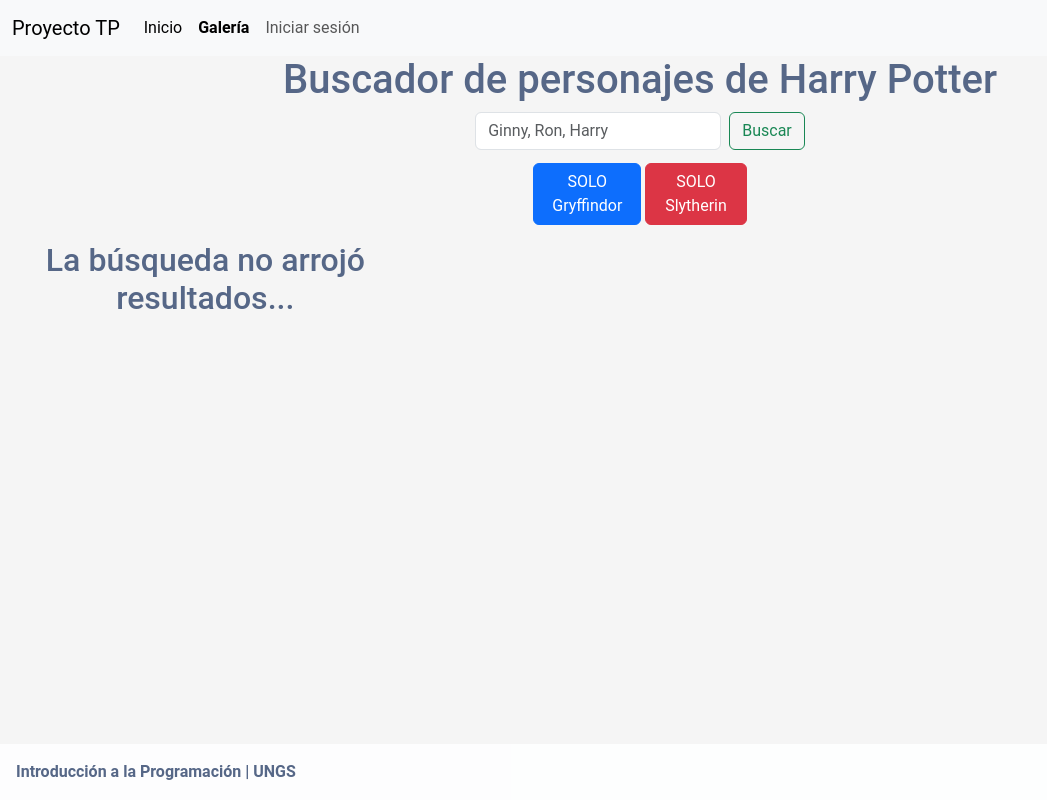
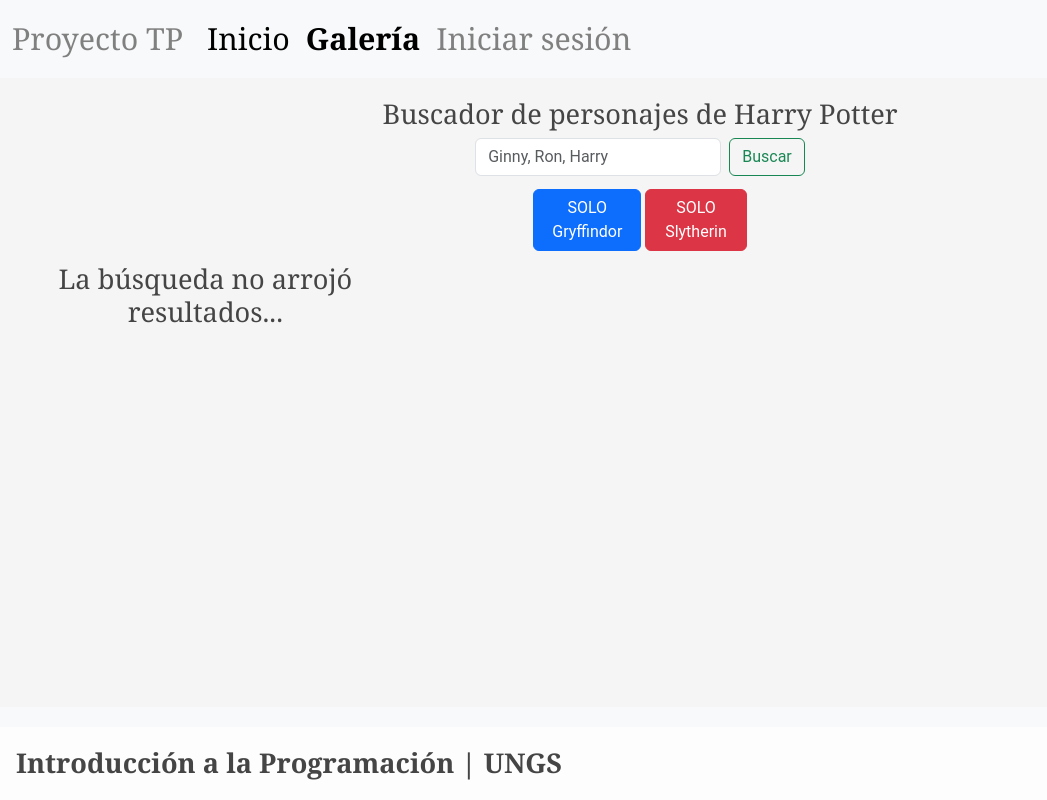
Before and after one commit to santiibaez/ip-verano-2025-alumnos, a Django app: template app/templates/home.html in a window 1280 px wide. Shown: the whole page, without its empty margins (0-1047 px from the left). Run offline with Django 3.2, Linux system fonts and the light colour scheme; the template is opened without the code that fills it, so the values that code supplies are empty; some libraries are stand-ins or nearby versions.

Commit message:
mejorar la estructura y estilo de la navbar, optimizar importaciones en views.py y agregar un spinner de carga en header.html

```diff
--- a/static/styles.css
+++ b/static/styles.css
@@ -140,3 +140,40 @@
     margin-top: 6px;
     font-size: 95%;
 }
+
+.navbar {
+    font-family: 'Georgia', serif;
+    color: gray;
+    font-size: 1.9rem;
+}
+
+.navbar a {
+    color: gray;
+    text-decoration: none;
+    font-size: 1.9rem;
+}
+
+.navbar a:hover {
+    color:#2f2f2f;
+}
+
+.text-center {
+    font-family: 'Georgia', serif;
+    color: #464545;
+    font-size: 1.7rem;
+    text-align: center;
+    margin-top:20px;
+}
+
+.card {
+    border: 1px solid #dee2e6;
+}
+
+.card-title {
+    font-size: 1.25rem;
+    font-weight: bold;
+}
+
+.card-footer {
+    background-color: #f8f9fa;
+}
```
Also changed, not shown: app/templates/header.html (+8 -0 lines), app/views.py (+4 -5 lines), db.sqlite3.
